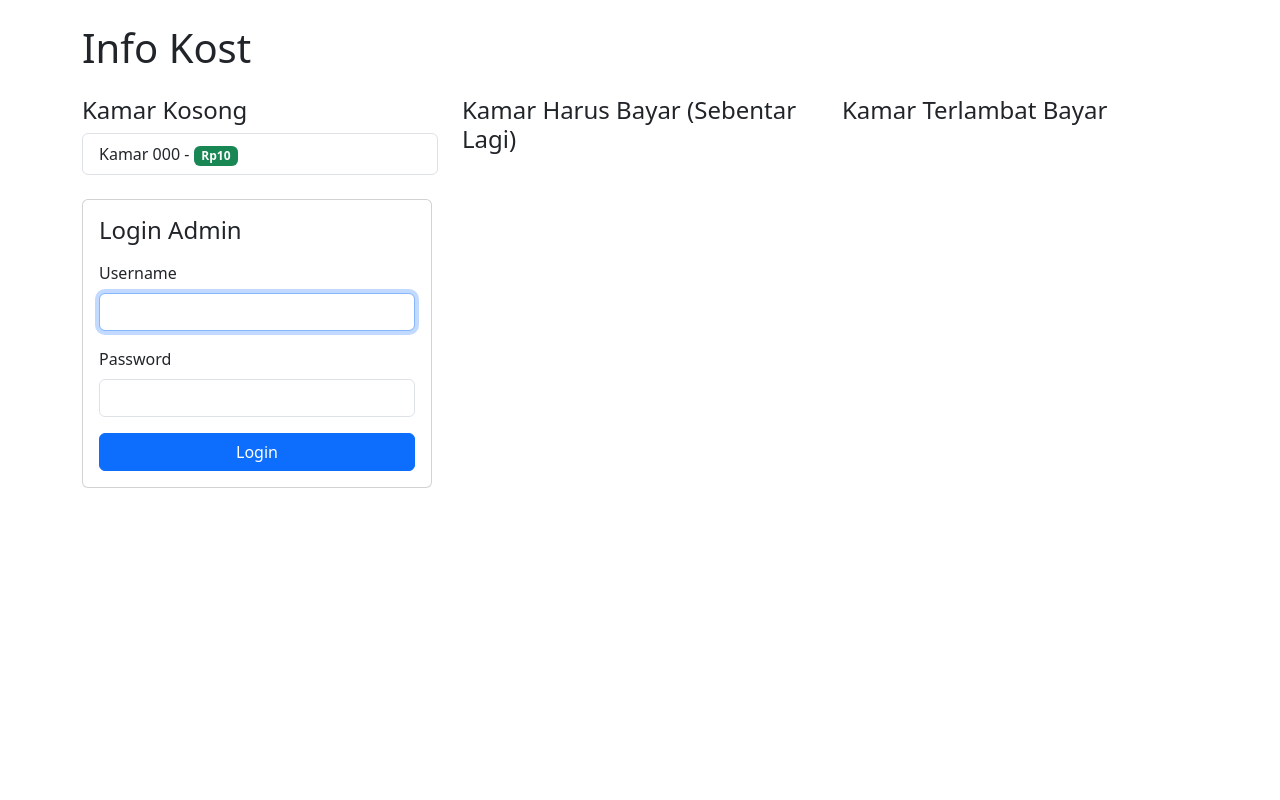
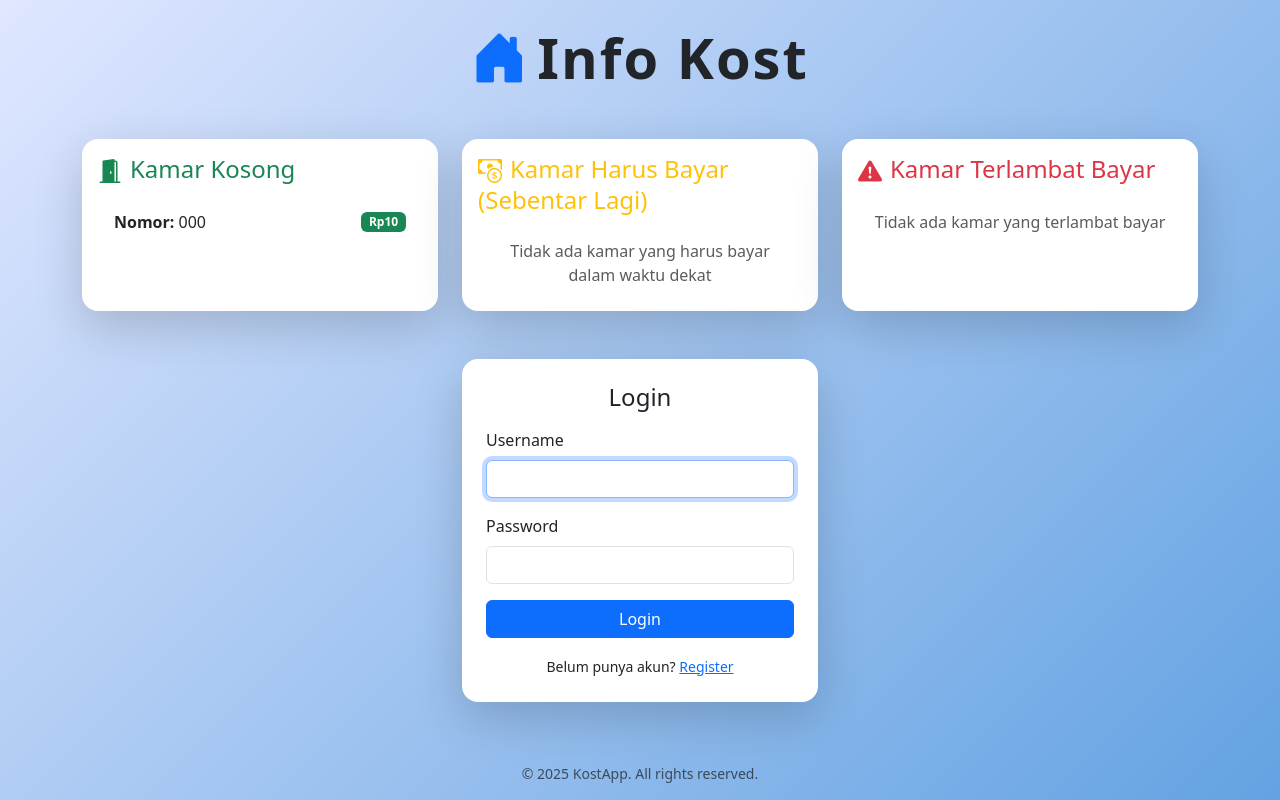
Before and after one commit to SalmaMei/app_kost, a PHP site: page / in a window 1280 px wide. Run offline with PHP 8.4, Linux system fonts and the light colour scheme; tables that the repository leaves empty or names only in its code hold one stand-in row (values such as "Sample post"); a stand-in replaces the project's code that opens the database connection.

Commit message:
Halaman depan

```diff
--- a/index.php
+++ b/index.php
@@ -1,40 +1,87 @@
 <?php
 session_start();
-if (isset($_SESSION['admin'])) {
+
+if (isset($_SESSION['role'])) {
+    if ($_SESSION['role'] === 'admin') {
         header('Location: admin/dashboard.php');
         exit;
+    } elseif ($_SESSION['role'] === 'user') {
+        header('Location: user/dashboard.php');
+        exit;
     }
-$conn = new mysqli("localhost", "root", "", "db_kost");
+}
+
+// Proses login sebelum query database
+$error = '';
+if (isset($_POST['login'])) {
+    require_once "koneksi.php";
+    $user = trim($_POST['username'] ?? '');
+    $pass = trim($_POST['password'] ?? '');
+
+    // Cek admin hardcode
+    if ($user === 'admin' && $pass === 'admin') {
+        $_SESSION['role'] = 'admin';
+        $_SESSION['username'] = 'admin';
+        header('Location: admin/dashboard.php');
+        exit;
+    } else {
+        // Cek user di database
+        $stmt = $conn->prepare("SELECT id, username, password, role FROM user WHERE username = ? LIMIT 1");
+        $stmt->bind_param("s", $user);
+        $stmt->execute();
+        $result = $stmt->get_result();
+
+        if ($row = $result->fetch_assoc()) {
+            if (password_verify($pass, $row['password'])) {
+                $_SESSION['role'] = $row['role'];
+                $_SESSION['username'] = $row['username'];
+                $_SESSION['user_id'] = $row['id'];
+                if ($row['role'] === 'admin') {
+                    header('Location: admin/dashboard.php');
+                } else {
+                    header('Location: user/dashboard.php');
+                }
+                exit;
+            } else {
+                $error = 'Username atau password salah!';
+            }
+        } else {
+            $error = 'Username atau password salah!';
+        }
+    }
+}
+
+require_once "koneksi.php";
 
 // Kamar kosong (tidak sedang ditempati)
 $kamar_kosong = $conn->query("
-    SELECT nomor, harga FROM tb_kamar
+    SELECT nomor, harga FROM kamar
     WHERE id NOT IN (
-        SELECT id_kamar FROM tb_kmr_penghuni WHERE tgl_keluar IS NULL
+        SELECT id_kamar FROM kmr_penghuni WHERE tgl_keluar IS NULL
     )
 ");
 
 // Kamar yang sebentar lagi harus bayar (misal, 5 hari sebelum akhir bulan, berdasarkan tgl_masuk tb_penghuni)
 $tagihan_segera = $conn->query("
     SELECT k.nomor, p.nama, kp.tgl_masuk, t.bulan, t.jml_tagihan
-    FROM tb_tagihan t
-    JOIN tb_kmr_penghuni kp ON t.id_kmr_penghuni = kp.id
-    JOIN tb_kamar k ON kp.id_kamar = k.id
-    JOIN tb_penghuni p ON kp.id_penghuni = p.id
+    FROM tagihan t
+    JOIN kmr_penghuni kp ON t.id_kmr_penghuni = kp.id
+    JOIN kamar k ON kp.id_kamar = k.id
+    JOIN penghuni p ON kp.id_penghuni = p.id
     WHERE t.bulan = DATE_FORMAT(CURDATE(), '%Y-%m-01')
-      AND t.id NOT IN (SELECT id_tagihan FROM tb_bayar WHERE status='lunas')
+      AND t.id NOT IN (SELECT id_tagihan FROM bayar WHERE status='lunas')
       AND DAY(CURDATE()) >= 25
 ");
 
 // Kamar terlambat bayar (tagihan bulan lalu belum lunas)
 $tagihan_telat = $conn->query("
     SELECT k.nomor, p.nama, t.bulan, t.jml_tagihan
-    FROM tb_tagihan t
-    JOIN tb_kmr_penghuni kp ON t.id_kmr_penghuni = kp.id
-    JOIN tb_kamar k ON kp.id_kamar = k.id
-    JOIN tb_penghuni p ON kp.id_penghuni = p.id
+    FROM tagihan t
+    JOIN kmr_penghuni kp ON t.id_kmr_penghuni = kp.id
+    JOIN kamar k ON kp.id_kamar = k.id
+    JOIN penghuni p ON kp.id_penghuni = p.id
     WHERE t.bulan = DATE_FORMAT(CURDATE() - INTERVAL 1 MONTH, '%Y-%m-01')
-      AND t.id NOT IN (SELECT id_tagihan FROM tb_bayar WHERE status='lunas')
+      AND t.id NOT IN (SELECT id_tagihan FROM bayar WHERE status='lunas')
 ");
 ?>
 <!DOCTYPE html>
@@ -43,72 +90,119 @@
     <meta charset="UTF-8">
     <title>Info Kost</title>
     <link href="https://cdn.jsdelivr.net/npm/bootstrap@5.3.0/dist/css/bootstrap.min.css" rel="stylesheet">
+    <link href="https://cdn.jsdelivr.net/npm/bootstrap-icons@1.10.5/font/bootstrap-icons.css" rel="stylesheet">
 </head>
 <body>
-<div class="container py-4">
-    <h1 class="mb-4">Info Kost</h1>
-    <div class="row">
+<div class="bg-gradient-primary min-vh-100 d-flex flex-column">
+    <div class="container py-4 flex-grow-1">
+        <h1 class="mb-5 text-center fw-bold display-4" style="letter-spacing:2px;">
+            <i class="bi bi-house-door-fill me-2 text-primary"></i>Info Kost
+        </h1>
+        <div class="row mb-5 g-4 justify-content-center">
             <div class="col-md-4">
-            <h4>Kamar Kosong</h4>
-            <ul class="list-group">
+                <div class="card shadow-lg border-0 h-100">
+                    <div class="card-body">
+                        <h4 class="card-title mb-3 text-success"><i class="bi bi-door-open-fill me-2"></i>Kamar Kosong</h4>
+                        <ul class="list-group list-group-flush">
+                            <?php if ($kamar_kosong->num_rows > 0): ?>
                                 <?php while($row = $kamar_kosong->fetch_assoc()): ?>
-                    <li class="list-group-item">
-                        Kamar <?= $row['nomor'] ?> - <span class="badge bg-success">Rp<?= number_format($row['harga']) ?></span>
+                                    <li class="list-group-item d-flex justify-content-between align-items-center">
+                                        <span><strong>Nomor:</strong> <?= $row['nomor'] ?></span>
+                                        <span class="badge bg-success">Rp<?= number_format($row['harga']) ?></span>
                                     </li>
                                 <?php endwhile; ?>
-            </ul>
-        </div>
-        <div class="col-md-4">
-            <h4>Kamar Harus Bayar (Sebentar Lagi)</h4>
-            <ul class="list-group">
-                <?php while($row = $tagihan_segera->fetch_assoc()): ?>
-                    <li class="list-group-item">
-                        Kamar <?= $row['nomor'] ?> (<?= $row['nama'] ?>)<br>
-                        Masuk: <?= date('d-m-Y', strtotime($row['tgl_masuk'])) ?><br>
-                        Tagihan: <span class="badge bg-warning text-dark">Rp<?= number_format($row['jml_tagihan']) ?></span>
-                    </li>
-                <?php endwhile; ?>
-            </ul>
-        </div>
-        <div class="col-md-4">
-            <h4>Kamar Terlambat Bayar</h4>
-            <ul class="list-group">
-                <?php while($row = $tagihan_telat->fetch_assoc()): ?>
-                    <li class="list-group-item list-group-item-danger">
-                        Kamar <?= $row['nomor'] ?> (<?= $row['nama'] ?>)<br>
-                        Tagihan: <span class="badge bg-danger">Rp<?= number_format($row['jml_tagihan']) ?></span>
-                    </li>
-                <?php endwhile; ?>
+                            <?php else: ?>
+                                <li class="list-group-item text-muted text-center">Tidak ada kamar kosong</li>
+                            <?php endif; ?>
                         </ul>
                     </div>
                 </div>
-    <div class="mt-4">
-        <?php if (isset($_POST['login'])): ?>
-            <?php
-            $user = $_POST['username'] ?? '';
-            $pass = $_POST['password'] ?? '';
-            if ($user === 'admin' && $pass === 'admin') {
-                $_SESSION['admin'] = true;
-                header('Location: admin/dashboard.php');
-                exit;
-            } else {
-                echo '<div class="alert alert-danger">Username atau password salah!</div>';
-            }
-            ?>
+            </div>
+            <div class="col-md-4">
+                <div class="card shadow-lg border-0 h-100">
+                    <div class="card-body">
+                        <h4 class="card-title mb-3 text-warning"><i class="bi bi-cash-coin me-2"></i>Kamar Harus Bayar (Sebentar Lagi)</h4>
+                        <ul class="list-group list-group-flush">
+                            <?php if ($tagihan_segera->num_rows > 0): ?>
+                                <?php while($row = $tagihan_segera->fetch_assoc()): ?>
+                                    <li class="list-group-item">
+                                        <div><strong>Nomor:</strong> <?= $row['nomor'] ?></div>
+                                        <div><strong>Nama:</strong> <?= $row['nama'] ?></div>
+                                        <div><strong>Masuk:</strong> <?= date('d-m-Y', strtotime($row['tgl_masuk'])) ?></div>
+                                        <div><strong>Tagihan:</strong> <span class="badge bg-warning text-dark">Rp<?= number_format($row['jml_tagihan']) ?></span></div>
+                                    </li>
+                                <?php endwhile; ?>
+                            <?php else: ?>
+                                <li class="list-group-item text-muted text-center">Tidak ada kamar yang harus bayar dalam waktu dekat</li>
                             <?php endif; ?>
-        <form method="post" class="card p-3" style="max-width:350px;">
-            <h4 class="mb-3">Login Admin</h4>
+                        </ul>
+                    </div>
+                </div>
+            </div>
+            <div class="col-md-4">
+                <div class="card shadow-lg border-0 h-100">
+                    <div class="card-body">
+                        <h4 class="card-title mb-3 text-danger"><i class="bi bi-exclamation-triangle-fill me-2"></i>Kamar Terlambat Bayar</h4>
+                        <ul class="list-group list-group-flush">
+                            <?php if ($tagihan_telat->num_rows > 0): ?>
+                                <?php while($row = $tagihan_telat->fetch_assoc()): ?>
+                                    <li class="list-group-item list-group-item-danger">
+                                        <div><strong>Nomor:</strong> <?= $row['nomor'] ?></div>
+                                        <div><strong>Nama:</strong> <?= $row['nama'] ?></div>
+                                        <div><strong>Tagihan:</strong> <span class="badge bg-danger">Rp<?= number_format($row['jml_tagihan']) ?></span></div>
+                                    </li>
+                                <?php endwhile; ?>
+                            <?php else: ?>
+                                <li class="list-group-item text-muted text-center">Tidak ada kamar yang terlambat bayar</li>
+                            <?php endif; ?>
+                        </ul>
+                    </div>
+                </div>
+            </div>
+        </div>
+        <div class="row justify-content-center align-items-center" style="min-height: 40vh;">
+            <div class="col-md-5 col-lg-4">
+                <?php if ($error): ?>
+                    <div class="alert alert-danger text-center small mb-3"><?= $error ?></div>
+                <?php endif; ?>
+                <div class="card shadow-lg border-0 p-4">
+                    <form method="post" action="index.php">
+                        <h4 class="mb-3 text-center">Login </h4>
                         <div class="mb-3">
                             <label class="form-label">Username</label>
-                <input type="text" name="username" class="form-control" required autofocus>
+                            <input type="text" name="username" class="form-control" required autofocus autocomplete="username">
                         </div>
                         <div class="mb-3">
                             <label class="form-label">Password</label>
-                <input type="password" name="password" class="form-control" required>
+                            <input type="password" name="password" class="form-control" required autocomplete="current-password">
                         </div>
                         <button type="submit" name="login" class="btn btn-primary w-100">Login</button>
                     </form>
+                    <div class="text-center mt-3">
+                        <span class="small">Belum punya akun? <a href="register.php">Register</a></span>
                     </div>
                 </div>
+            </div>
+        </div>
+    </div>
+    <footer class="text-center py-3 mt-auto text-muted small">
+        &copy; <?= date('Y') ?> KostApp. All rights reserved.
+    </footer>
+</div>
+<style>
+body, html {
+    height: 100%;
+}
+.bg-gradient-primary {
+    background: linear-gradient(135deg, #e0e7ff 0%,rgb(99, 162, 226) 100%);
+}
+.card {
+    border-radius: 1rem;
+}
+.card-title i {
+    font-size: 1.5rem;
+    vertical-align: middle;
+}
+</style>
 </body>
 </html>
```
Lines whose indentation alone changed are shown as unchanged.
